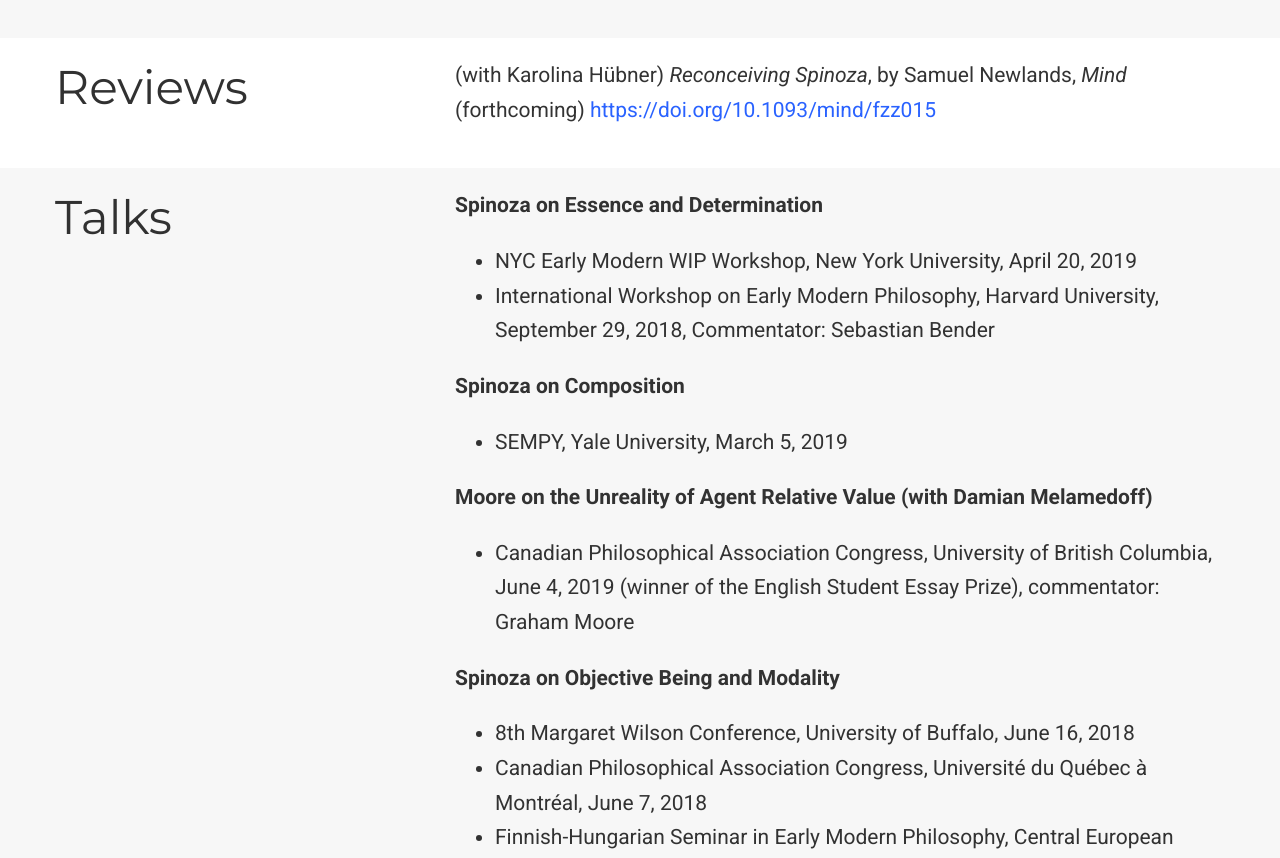
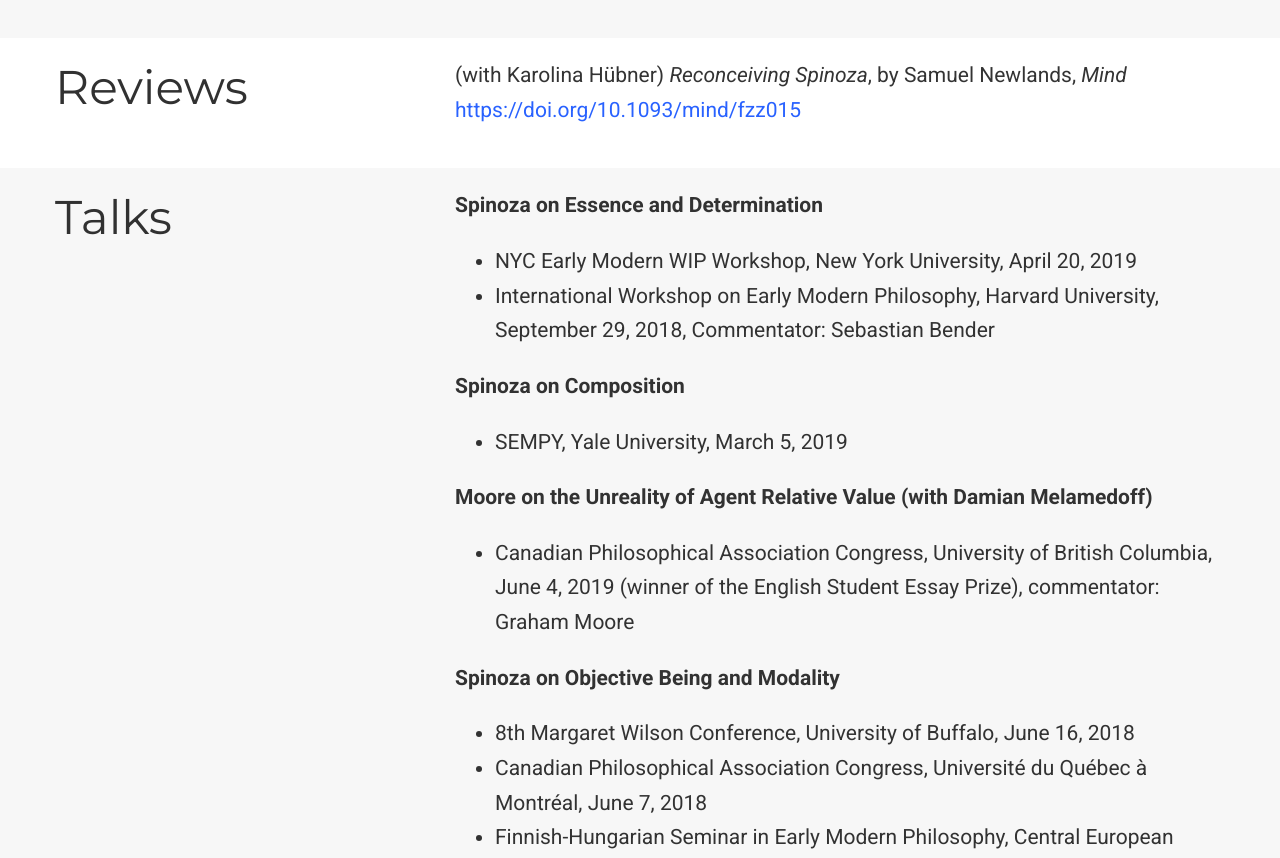
Before and after one commit to robertmatyasi/robertmatyasi.github.io, a plain HTML site: page research/index.html in a window 1280 px wide. Shown: the part 1632-2490 px from the top of the page. Drawn offline with nearby package versions, Linux system fonts and the light colour scheme; some packages are replaced by stand-ins of ours; some icons are missing.

Commit message:
change Mind review from forthcoming

```diff
--- a/research/index.html
+++ b/research/index.html
@@ -616,7 +616,7 @@
 
     </div>
     <div class="col-12 col-lg-8">
-      <p>(with Karolina Hübner) <em>Reconceiving Spinoza</em>, by Samuel Newlands, <em>Mind</em> (forthcoming) <a href="https://doi.org/10.1093/mind/fzz015">https://doi.org/10.1093/mind/fzz015</a></p>
+      <p>(with Karolina Hübner) <em>Reconceiving Spinoza</em>, by Samuel Newlands, <em>Mind</em> <a href="https://doi.org/10.1093/mind/fzz015">https://doi.org/10.1093/mind/fzz015</a></p>
 
     </div>
 
```
